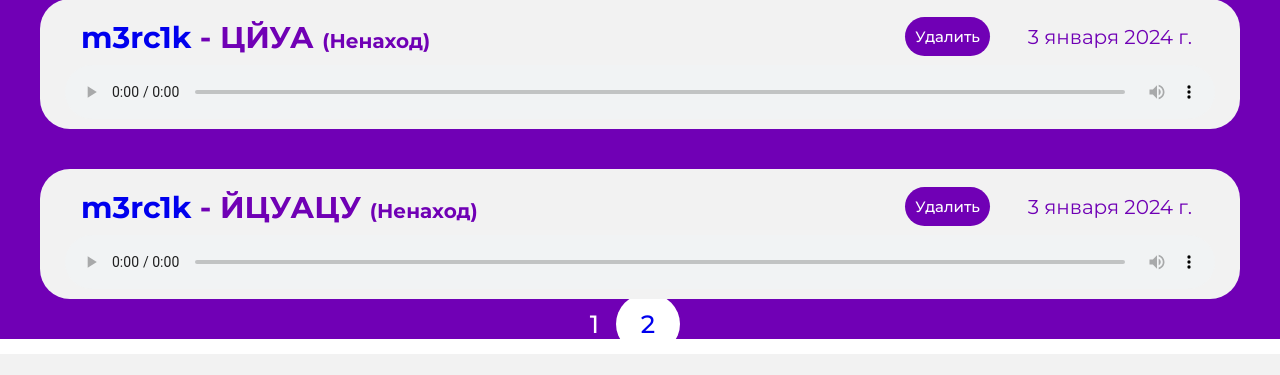
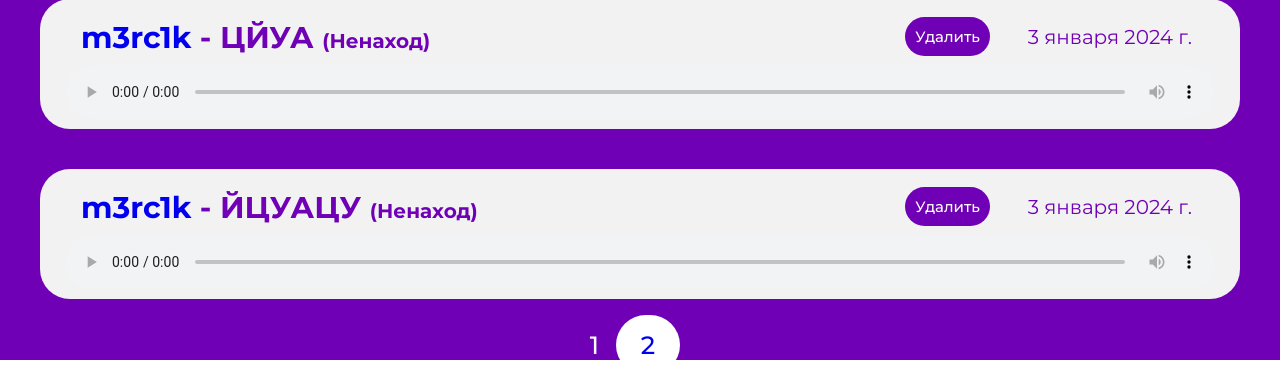
Before and after one commit to m3rc1kk/MusicHub, a Django app: page /home/ in a window 1280 px wide. Shown: the part 562-937 px from the top of the page. Before the commit the page ends 916 px from the top, so only its background shows below. Run offline with Django 5.2, Linux system fonts and the light colour scheme; a user stored in the database is signed in; data comes from the database, SQL or seed files in the repository; both versions use the stored data as it was after the commit; some libraries are stand-ins or nearby versions.

Commit message:
fix some bugs

```diff
--- a/music/static/css/styles.css
+++ b/music/static/css/styles.css
@@ -368,7 +368,7 @@
     border: 0;
     border-radius: 30px;
     text-align: center;
-    margin-bottom: 10px;
+    margin-bottom: 31px;
     margin-top: 40px;
     position: relative;
 }
@@ -656,8 +656,13 @@
 .playlist_title{
     font-weight: 500;
     margin-bottom: 20px;
+
 }
 
 .playlist_form{
     height: 200px;
+    text-align: center;
+    padding-top: 10px;
+    color: #7000B5;
+
 }
--- a/music/templates/base.html
+++ b/music/templates/base.html
@@ -3,9 +3,11 @@
 <!DOCTYPE html>
 <html lang="en">
 <head>
+    <link rel="icon" type="image/png" href="{% static 'img/icon.png' %}">
     <meta charset="UTF-8">
     <meta name="viewport" content="width=device-width, initial-scale=1.0">
     <link rel="stylesheet" href="{% static 'css/styles.css' %}">
+
     <title>{% block title%}{% endblock %}</title>
 </head>
 <body>
```
Also changed, not shown: db.sqlite3, music/static/img/icon.ico (added), music/static/img/icon.png (added), 5 other files.
